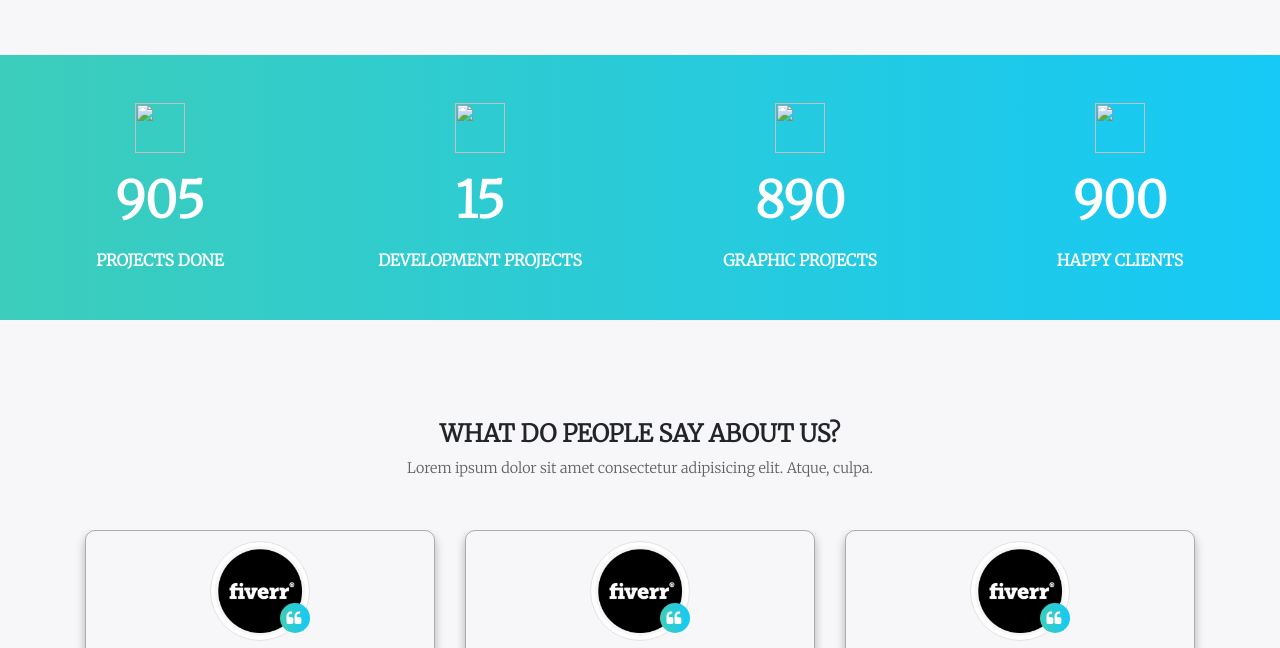
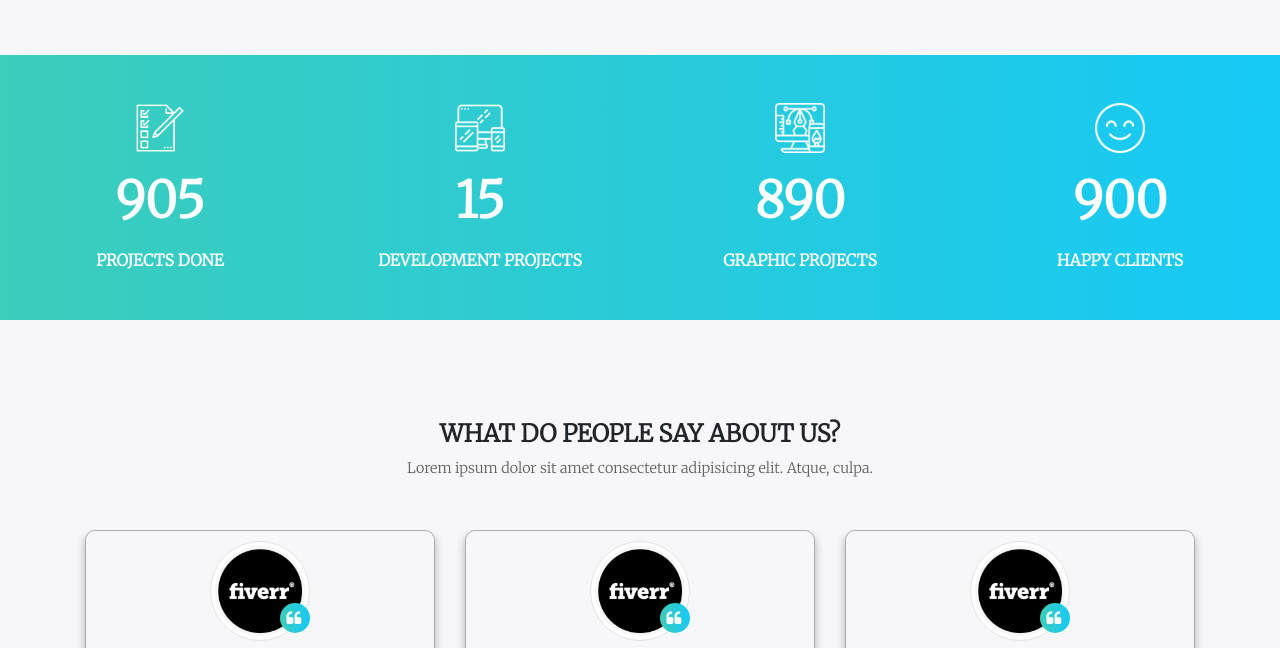
Before and after one commit to MuhammadShirazSiddiqui/hikersagency, a plain HTML site: page public/index.html in a window 1280 px wide. Shown: the part 4972-5620 px from the top of the page. Drawn offline with nearby package versions, Linux system fonts and the light colour scheme.

Commit message:
icons change

```diff
--- a/public/index.html
+++ b/public/index.html
@@ -438,7 +438,7 @@
         <div class="container-fluid">
             <div class="row py-5" style=" background: linear-gradient(to right, #1e5799 0%, #3ccdbb 0%, #16c9f6 100%); color: white; justify-content:center; align-items: space-around ">
                 <div class="col-lg-3 col-md-6 col-12" style="display:flex; flex-direction:column; align-items: center; justify-content:center;">
-                    <img src="images/icon_food_png.png" alt="" style="height: 50px; width: 50px">
+                    <img src="img/projects_done.png" alt="" style="height: 50px; width: 50px">
                     <span style="font-size: 50px; font-weight: bold; margin: 10px 0px; font-family: merriweather;"
                         class="count">905</span>
                     <div class="polaroid">
@@ -447,7 +447,7 @@
                 </div>
 
                 <div class="col-lg-3 col-md-6 col-12" style="display:flex; flex-direction:column; align-items: center; justify-content:center;">
-                    <img src="images/icon_food_png.png" alt="" style="height: 50px; width: 50px">
+                    <img src="img/web.png" alt="" style="height: 50px; width: 50px">
                     <span style="font-size: 50px; font-weight: bold; margin: 10px 0px; font-family: merriweather;"
                         class="count">15</span>
                     <div class="polaroid">
@@ -456,7 +456,7 @@
                 </div>
 
                 <div class="col-lg-3 col-md-6 col-12" style="display:flex; flex-direction:column; align-items: center; justify-content:center;">
-                    <img src="images/icon_food_png.png" alt="" style="height: 50px; width: 50px">
+                    <img src="img/graphic-design.png" alt="" style="height: 50px; width: 50px">
                     <span style="font-size: 50px; font-weight: bold; margin: 10px 0px; font-family: merriweather;"
                         class="count">890</span>
                     <div class="polaroid">
@@ -465,7 +465,7 @@
                 </div>
 
                 <div class="col-lg-3 col-md-6 col-12" style="display:flex; flex-direction:column; align-items: center; justify-content:center;">
-                    <img src="images/icon_food_png.png" alt="" style="height: 50px; width: 50px">
+                    <img src="img/smile.png" alt="" style="height: 50px; width: 50px">
                     <span style="font-size: 50px; font-weight: bold; margin: 10px 0px; font-family: merriweather;"
                         class="count">900</span>
                     <div class="polaroid">
```
Also changed, not shown: public/img/fiverr2.jpg (deleted), public/img/graphic-design.png (added), public/img/projects_done.png (added), public/img/smile.png (added), public/img/web.png (added).
